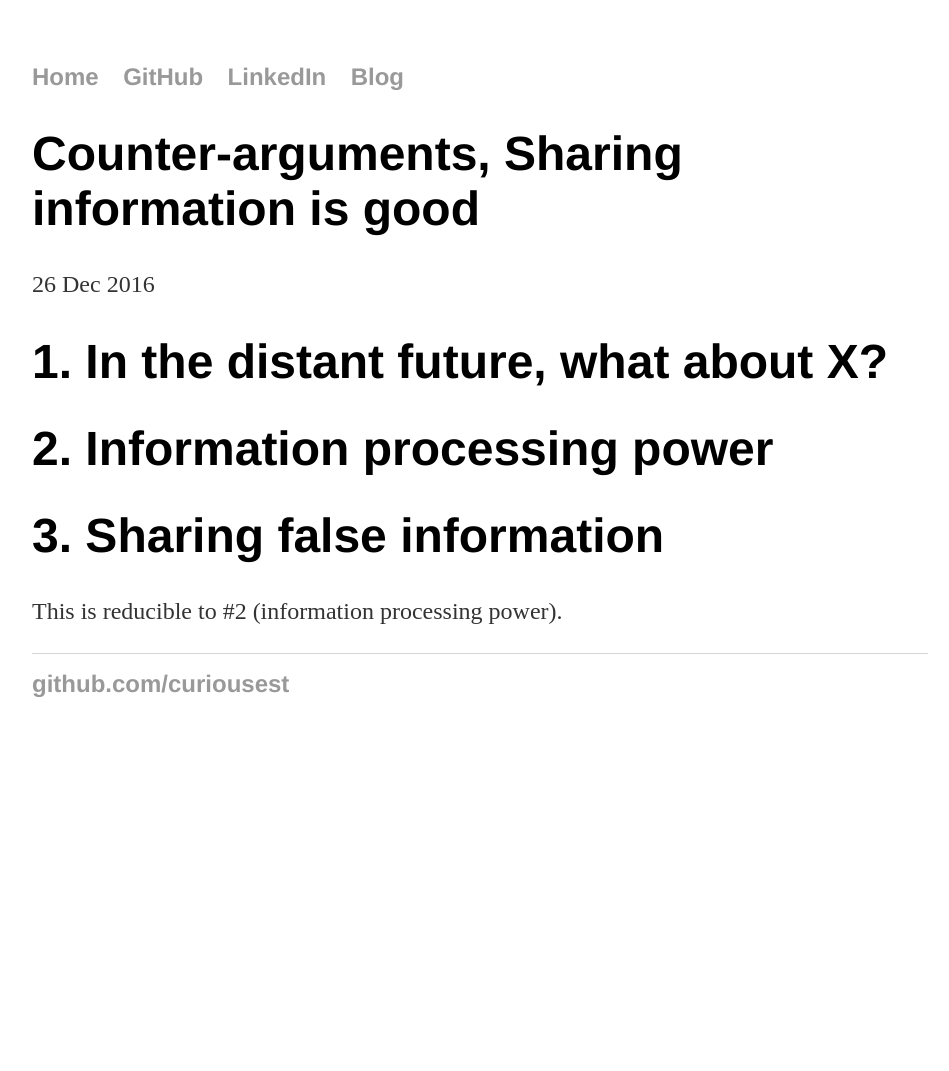
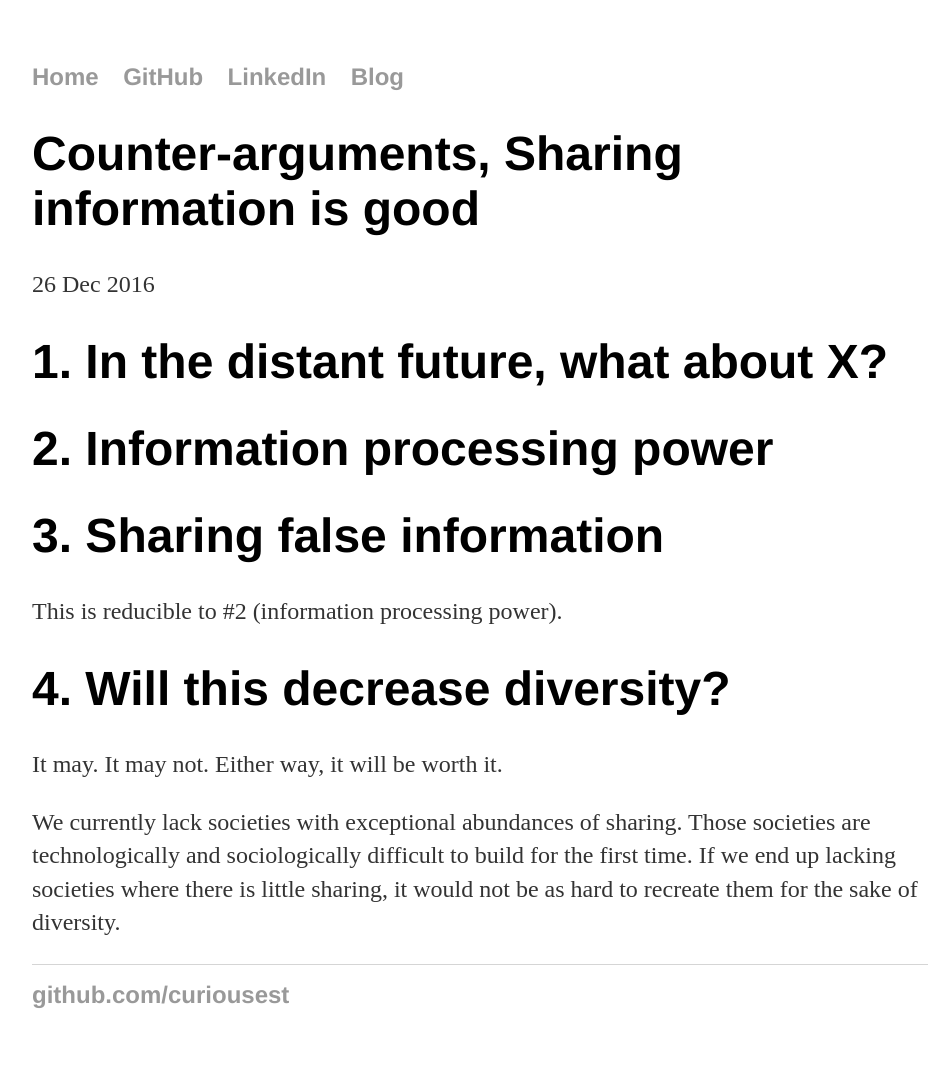
Before and after one commit to curiousest/curiousest.github.io, a Jekyll site: the page built from _posts/2016-12-26-counter-arguments-sharing-is-good.md, in a window 1280 px wide. Shown: the whole page, without its empty margins (160-1109 px from the left). Built offline with Jekyll 4.4.1, drawn with Linux system fonts in a browser that asks for light colours; before the commit the page ends 900 px from its top, so only the background shows below that.

Commit message:
Update 2016-12-26-counter-arguments-sharing-is-good.md

```diff
--- a/_posts/2016-12-26-counter-arguments-sharing-is-good.md
+++ b/_posts/2016-12-26-counter-arguments-sharing-is-good.md
@@ -14,3 +14,9 @@ modified_time: '2016-12-26T12:52:00.001-05:00'
 # 3. Sharing false information
 
 This is reducible to #2 (information processing power).
+
+# 4. Will this decrease diversity?
+
+It may. It may not. Either way, it will be worth it.
+
+We currently lack societies with exceptional abundances of sharing. Those societies are technologically and sociologically difficult to build for the first time. If we end up lacking societies where there is little sharing, it would not be as hard to recreate them for the sake of diversity.
```
